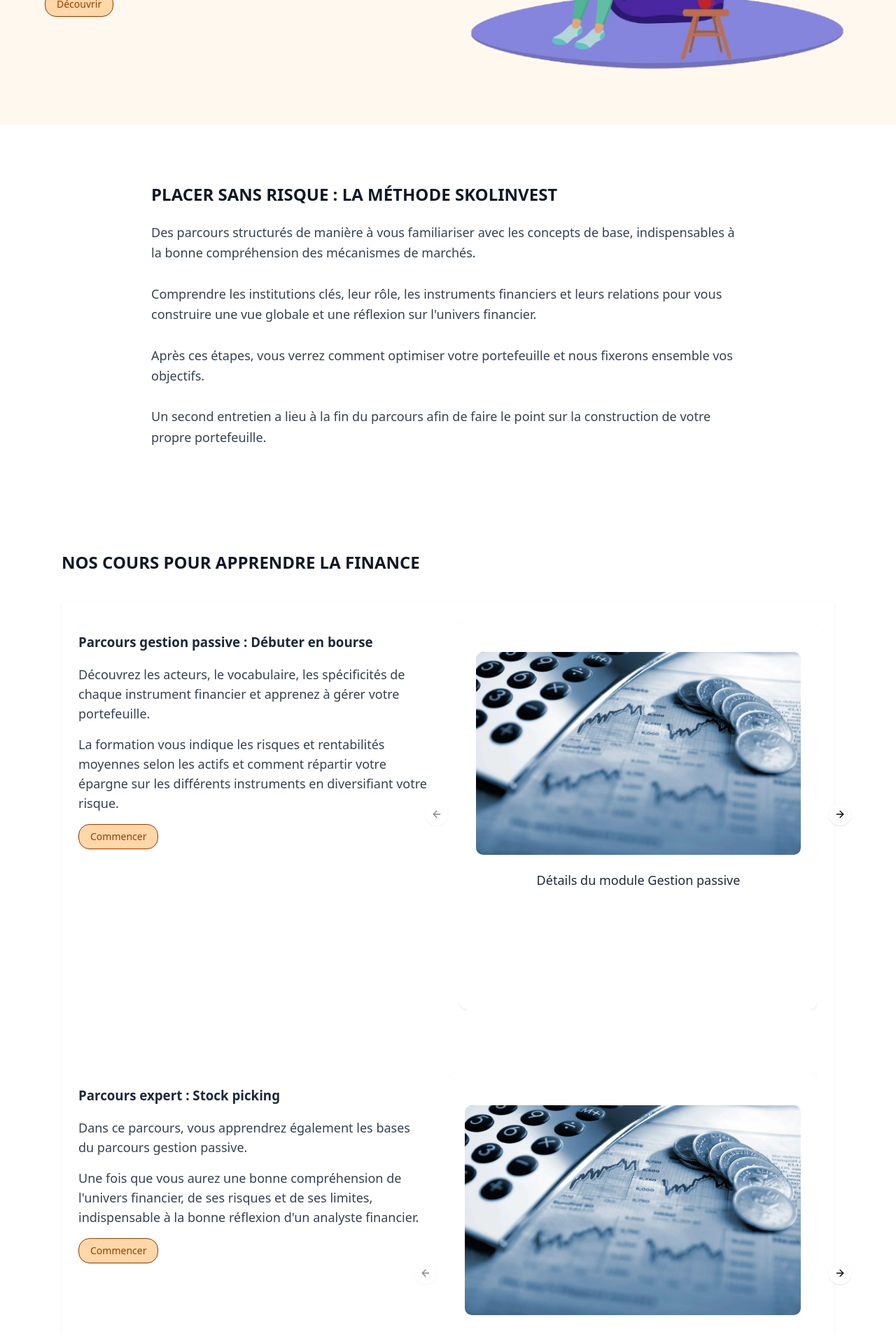
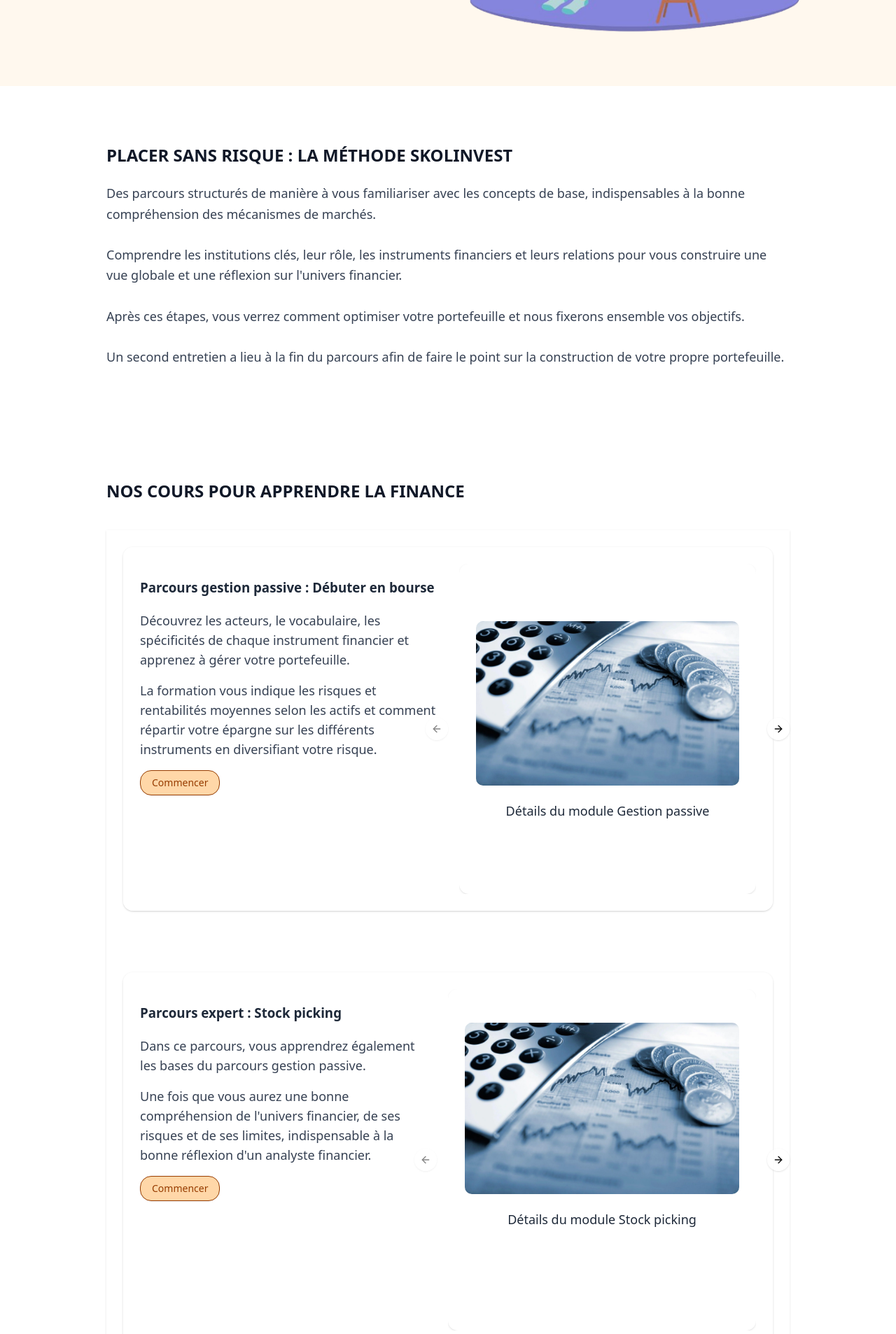
Before and after one commit to Noemie-Gyc/skolinvest, a Next.js app in the folder FRONT/my_front_app/: page / in a window 1280 px wide. Shown: the part 540-2447 px from the top of the page at 70% size. Built offline with nearby package versions, Linux system fonts and the light colour scheme.

Commit message:
margin fixes

```diff
--- a/FRONT/my_front_app/src/app/page.tsx
+++ b/FRONT/my_front_app/src/app/page.tsx
@@ -21,18 +21,16 @@
         Aller au contenu principal
       </a>
 
-      {/* En-tête */}
       <header className="sticky top-0 z-10 bg-white/70 backdrop-blur border-b" role="banner">
         <PublicHeader />
       </header>
 
       <main id="main-content" className="min-h-screen flex flex-col">
-        {/* Section Hero */}
         <section
           aria-labelledby="hero-title"
           className="bg-[#FFF8EE] min-h-[60vh] flex items-center px-4 py-12 sm:py-16"
         >
-          <div className="w-full max-w-6xl mx-auto relative grid gap-8 sm:gap-10 md:grid-cols-2 md:items-center">
+          <div className="w-full max-w-5xl mx-auto relative grid gap-8 sm:gap-10 md:grid-cols-2">
             <div className="pt-8 sm:pt-10 md:pt-12 lg:pt-16">
               <h1
                 id="hero-title"
@@ -67,9 +65,9 @@
         <section
           id="methode"
           aria-labelledby="methode-heading"
-          className="min-h-[60vh] flex flex-col justify-center px-4 py-12 sm:py-16 gap-4 w-full"
+          className="min-h-[60vh] flex flex-col px-4 py-12 sm:py-16 gap-4 w-full"
         >
-          <div className="w-full max-w-4xl mx-auto px-4 sm:px-6">
+          <div className="w-full max-w-5xl mx-auto px-4 sm:px-6">
             <h2 id="methode-heading" className="text-2xl font-semibold text-gray-900">
               PLACER SANS RISQUE : LA MÉTHODE SKOLINVEST
             </h2>
@@ -90,13 +88,13 @@
           aria-labelledby="formations-heading"
           className="min-h-[60vh] flex flex-col justify-center px-4 py-12 sm:py-16 w-full"
         >
-          <div className="w-full max-w-6xl mx-auto px-4 sm:px-6">
+          <div className="w-full max-w-5xl mx-auto px-4 sm:px-6">
             <h2 id="formations-heading" className="text-2xl font-semibold text-gray-900">
               NOS COURS POUR APPRENDRE LA FINANCE
             </h2>
-            <div className="flex flex-col gap-10 mt-10 shadow-sm shadow-black/10 rounded-none rounded-b-lg bg-white/80 backdrop-blur">
-              {/* Bloc 1 : Gestion passive */}
-              <div className="flex flex-col lg:flex-row gap-8 p-4 sm:p-6 items-start">
+            <div className="flex flex-col gap-10 mt-10 shadow-sm shadow-black/10 bg-white/80">
+
+              <div className="flex flex-col lg:flex-row gap-8 p-4 sm:p-6 items-start shadow-sm shadow-black/15 rounded-xl bg-white/80 backdrop-blur m-6">
                 <div className="lg:w-1/2">
                   <h3 className="text-lg font-semibold mb-4 text-gray-800">
                     Parcours gestion passive : Débuter en bourse
@@ -119,7 +117,7 @@
                       {
                         id: 1,
                         content: (
-                          <div className="w-full h-full flex flex-col items-center justify-start">
+                          <div className="w-full flex flex-col justify-start">
                             <Image
                               src="/financeMiniature.webp"
                               alt="Aperçu du module Gestion passive"
@@ -148,7 +146,7 @@
                 </div>
               </div>
 
-              <div className="flex flex-col lg:flex-row gap-8 p-4 sm:p-6 items-start">
+              <div className="flex flex-col lg:flex-row gap-8 p-4 sm:p-6 items-start shadow-sm shadow-black/15 rounded-xl bg-white/80 backdrop-blur m-6">
                 <div className="lg:w-1/2">
                   <h3 className="text-lg font-semibold mb-4 text-gray-800">
                     Parcours expert : Stock picking
@@ -232,7 +230,7 @@
           aria-labelledby="about-heading"
           className="min-h-[60vh] flex flex-col justify-center px-4 py-12 sm:py-16 gap-4 w-full"
         >
-          <div className="w-full max-w-6xl mx-auto px-4 sm:px-6">
+          <div className="w-full max-w-5xl mx-auto px-4 sm:px-6 ">
             <h2 id="about-heading" className="text-2xl font-semibold text-gray-900">
               À PROPOS : DE LA PASSION DE LA FINANCE À SKOLINVEST
             </h2>
@@ -244,13 +242,13 @@
               <br /><br />
               Beaucoup de vulgarisateurs sont maintenant présents sur les réseaux sociaux. Cependant, il n'est pas toujours évident de savoir par où commencer devant cette quantité d'informations et comment procéder pour bien gérer son portefeuille.
             </p>
-            <div className="flex flex-col md:flex-row md:gap-8 lg:gap-12 items-start mt-8">
-              <div className="w-full md:w-1/2">
+            <div className="flex flex-col md:flex-row md:gap-8 lg:gap-12 items-start mt-16">
+              <div className="w-full md:w-1/2 md:mr-18">
                 <Image
                   src="/specialiste-finance-investissement.png"
                   alt="Illustration d'une conseillère financière"
-                  height={450}
-                  width={450}
+                  height={400}
+                  width={400}
                   className="w-full h-auto object-cover rounded-lg"
                 />
               </div>
@@ -270,7 +268,7 @@
           aria-labelledby="contact-heading"
           className="min-h-[60vh] flex flex-col justify-center px-4 py-12 sm:py-16 w-full"
         >
-          <div className="w-full max-w-6xl mx-auto px-4 sm:px-6">
+          <div className="w-full max-w-5xl mx-auto px-4 sm:px-6">
             <h2 id="contact-heading" className="text-2xl font-semibold text-center text-gray-900">
               LE PROJET D'INVESTIR ? CONTACTEZ-MOI
             </h2>
```
